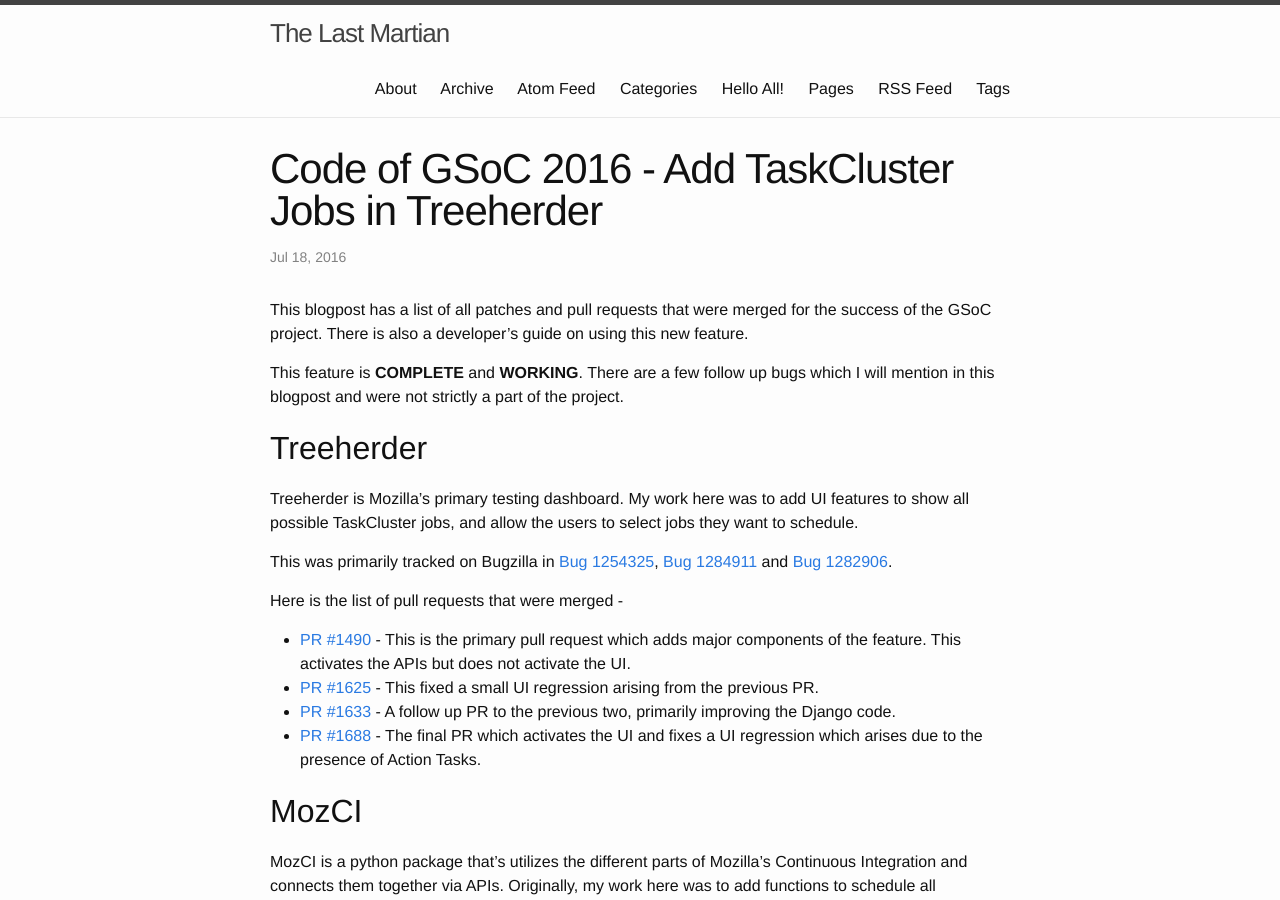
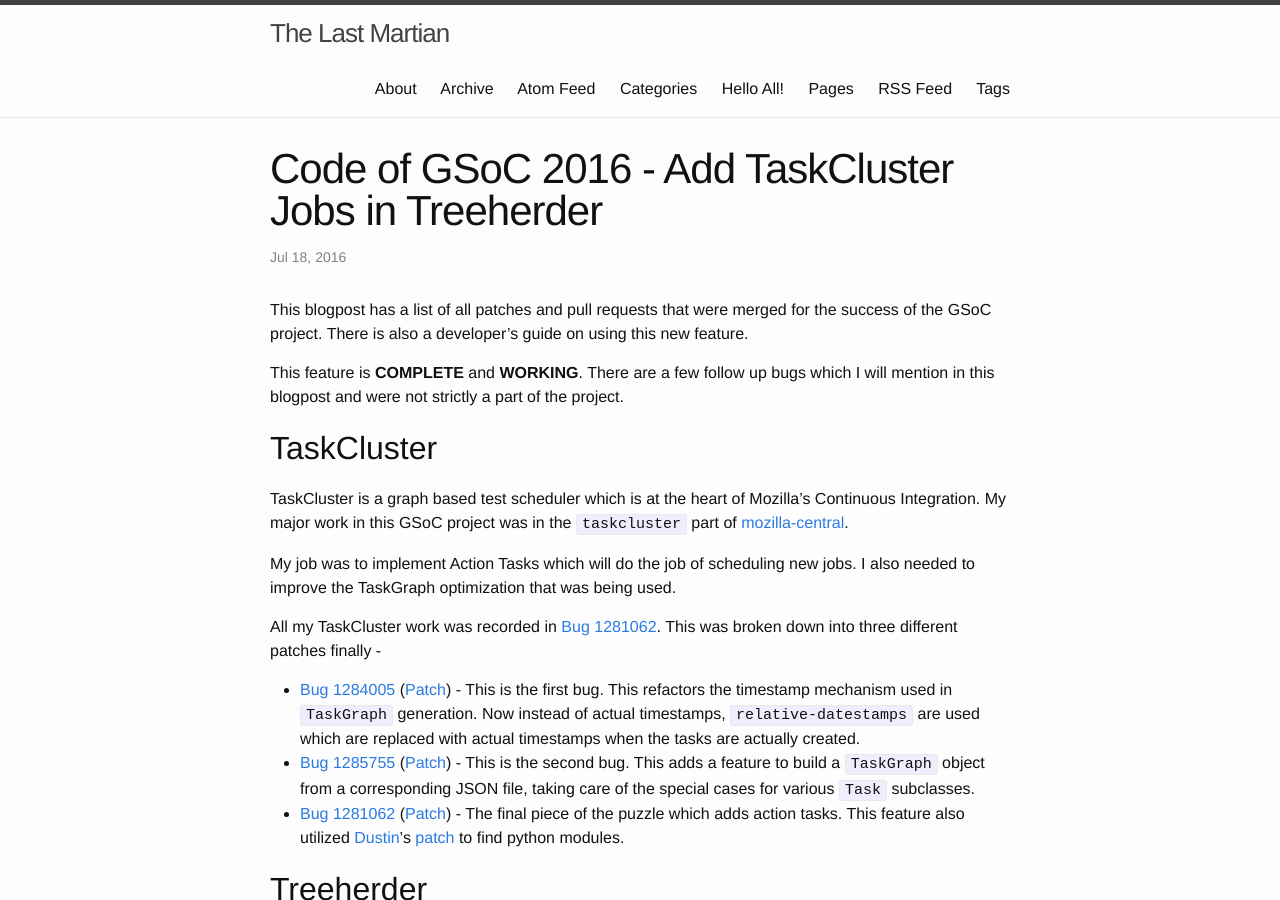
Before and after one commit to martiansideofthemoon/martiansideofthemoon.github.io, a Jekyll site: the page built from _posts/2016-07-19-gsoc-week-eleven-gsoc-review.markdown, in a window 1280 px wide and 900 px high. Built offline with Jekyll 4.4.1, drawn with Linux system fonts in a browser that asks for light colours.

Commit message:
Added TaskCluster work

```diff
--- a/_posts/2016-07-19-gsoc-week-eleven-gsoc-review.markdown
+++ b/_posts/2016-07-19-gsoc-week-eleven-gsoc-review.markdown
@@ -7,6 +7,20 @@ tags: gsoc
 This blogpost has a list of all patches and pull requests that were merged for the success of the GSoC project. There is also a developer's guide on using this new feature.
 
 This feature is **COMPLETE** and **WORKING**. There are a few follow up bugs which I will mention in this blogpost and were not strictly a part of the project.
+
+## TaskCluster
+
+TaskCluster is a graph based test scheduler which is at the heart of Mozilla's Continuous Integration. My major work in this GSoC project was in the `taskcluster` part of [mozilla-central](https://dxr.mozilla.org/mozilla-central/source/).
+
+My job was to implement Action Tasks which will do the job of scheduling new jobs. I also needed to improve the TaskGraph optimization that was being used.
+
+All my TaskCluster work was recorded in [Bug 1281062](https://bugzilla.mozilla.org/show_bug.cgi?id=1281062). This was broken down into three different patches finally -
+
+* [Bug 1284005](https://bugzilla.mozilla.org/show_bug.cgi?id=1284005) ([Patch](https://hg.mozilla.org/mozilla-central/rev/7e73e9581bca)) - This is the first bug. This refactors the timestamp mechanism used in `TaskGraph` generation. Now instead of actual timestamps, `relative-datestamps` are used which are replaced with actual timestamps when the tasks are actually created.
+* [Bug 1285755](https://bugzilla.mozilla.org/show_bug.cgi?id=1285755) ([Patch](https://hg.mozilla.org/mozilla-central/rev/b1a86b2b81ff)) - This is the second bug. This adds a feature to build a `TaskGraph` object from a corresponding JSON file, taking care of the special cases for various `Task` subclasses.
+* [Bug 1281062](https://bugzilla.mozilla.org/show_bug.cgi?id=1281062) ([Patch](https://hg.mozilla.org/mozilla-central/rev/d223b3cdee66)) - The final piece of the puzzle which adds action tasks. This feature also utilized [Dustin](https://github.com/djmitche)'s [patch](https://hg.mozilla.org/mozilla-central/rev/2393f903d0a7) to find python modules.
+
+
 
 ## Treeherder
 
```
